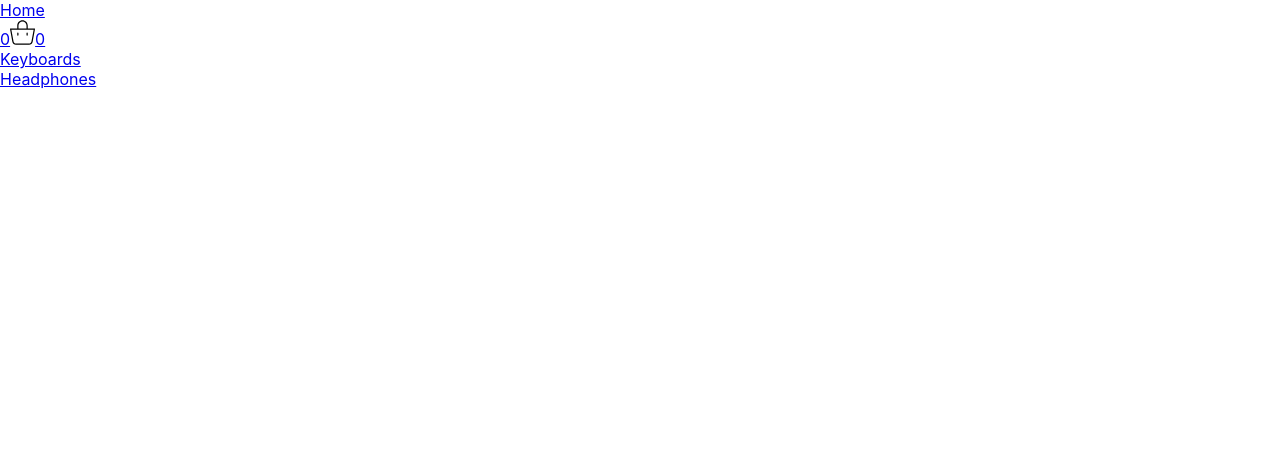
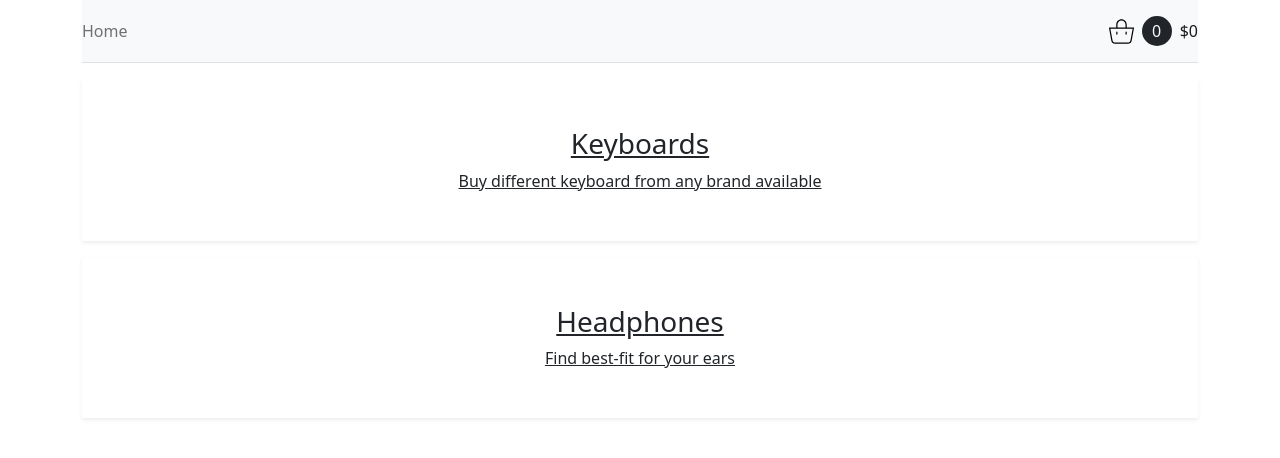
Before and after one commit to Chethanbm2721/e-commerce-app, a React (Create React App) app: page / in a window 1280 px wide. Shown: the top 458 px of the page. Built offline with nearby package versions, Linux system fonts and the light colour scheme.

Commit message:
styled the app with reactstrap

```diff
--- a/package.json
+++ b/package.json
@@ -6,11 +6,13 @@
     "@testing-library/jest-dom": "^5.14.1",
     "@testing-library/react": "^11.2.7",
     "@testing-library/user-event": "^12.8.3",
+    "bootstrap": "^5.1.1",
     "react": "^17.0.2",
     "react-dom": "^17.0.2",
     "react-router": "^5.2.1",
     "react-router-dom": "^5.3.0",
     "react-scripts": "4.0.3",
+    "reactstrap": "^8.10.0",
     "web-vitals": "^1.1.2"
   },
   "scripts": {
--- a/src/App.css
+++ b/src/App.css
@@ -11,3 +11,15 @@ code {
   font-family: source-code-pro, Menlo, Monaco, Consolas, 'Courier New',
     monospace;
 }
+
+@media screen and (min-width: 768px) {
+  .fixed-md {
+    position: fixed;
+  }
+}
+
+html,
+body,
+body > div {
+  background-color: var(--light);
+}
--- a/src/App.js
+++ b/src/App.js
@@ -1,15 +1,19 @@
 import React from 'react';
 import { Route, Switch } from 'react-router';
 import './App.css';
+import { Container } from 'reactstrap';
+import 'bootstrap/dist/css/bootstrap.min.css';
 import Navbar from './components/Navbar';
 import { CartProvider } from './lib/cart.context';
 import Category from './pages/Category';
 import Checkout from './pages/Checkout';
 import Home from './pages/Home';
 
+
 function App() {
   return (
     <CartProvider>
+      <Container>
     <Navbar />
     <Switch>
       <Route exact path="/">
@@ -24,6 +28,7 @@ function App() {
         <Checkout />
       </Route>
     </Switch>
+    </Container>
     </CartProvider>
   )
 }
--- a/src/components/FilterCheckbox.js
+++ b/src/components/FilterCheckbox.js
@@ -1,18 +1,19 @@
 import React from 'react'
+import { CustomInput } from 'reactstrap'
 
 const FilterCheckbox = ({id,name,checked,onChange,label}) => {
   return (
     <div>
-      <input
+      <CustomInput
       type="checkbox"
       id={id}
       name={name}
       checked={checked}
       onChange={onChange}
+      label={label}
       />
-      <label htmlFor={id}>{label}</label>
     </div>
   )
 }
 
-export default FilterCheckbox
+export default FilterCheckbox;
--- a/src/components/Navbar.js
+++ b/src/components/Navbar.js
@@ -1,5 +1,6 @@
 import React from 'react';
 import { Link } from 'react-router-dom';
+import { Navbar as BootstrapNavbar,Nav, NavbarText, NavItem, NavLink } from 'reactstrap';
 
 import { ReactComponent as CartSVG } from '../images/cart.svg';
 import { useCart } from '../lib/cart.context';
@@ -11,20 +12,33 @@ const Navbar = () => {
   const cartItemsTotal=cart.reduce((total,item)=>total+item.quantity,0)
   const cartPriceTotal=cart.reduce((total,item)=>total+item.price*item.quantity,0);
   return (
-    <div>
-      {LINKS.map(({ link, text }) => (
-        <div key={link}>
-          <Link to={link}>{text}</Link>
-        </div>
-      ))}
-      <div>
-        <Link to="/checkout">
-        {cartItemsTotal}
-        <CartSVG width={25} />
-        {cartPriceTotal}
+    <BootstrapNavbar color="light" light className="px-0 border-bottom mb-3">
+      <Nav className="mr-auto" navbar>
+        {LINKS.map(({ link, text }) => (
+          <NavItem key={link}>
+            <NavLink to={link} tag={Link}>
+              {text}
+            </NavLink>
+          </NavItem>
+        ))}
+      </Nav>
+      <NavbarText>
+        <Link
+          to="/checkout"
+          className="d-flex align-items-center"
+          style={{ textDecoration: 'none' }}
+        >
+          <CartSVG width={25} />
+          <div
+            className="circle bg-dark text-light rounded-circle d-flex justify-content-center align-items-center mx-2"
+            style={{ width: 30, height: 30 }}
+          >
+            {cartItemsTotal}
+          </div>
+          <div>${cartPriceTotal}</div>
         </Link>
-      </div>
-    </div>
+        </NavbarText>
+    </BootstrapNavbar>
   );
 };
 
--- a/src/components/Products.js
+++ b/src/components/Products.js
@@ -1,4 +1,5 @@
 import React, { useCallback } from 'react'
+import { Button, Card, CardBody, CardImg, CardSubtitle, CardText, CardTitle } from 'reactstrap';
 import { useCartDispatch } from '../lib/cart.context'
 
 const Products = ({products}) => {
@@ -17,26 +18,31 @@ dispatchCart({type:'ADD_ONE',id,price});
   }
 
    return products.map(({currency,delivery,inStock,name,price,thumbnail,...restOfProduct})=> (
-    <div key={restOfProduct.id}>
-      <img src={thumbnail} alt={name} width={50} />
+    <Card key={restOfProduct.id} className="mb-3">
+      <CardImg top-width="100%" src={thumbnail} alt={name} className="h-50" />
+      <CardBody className="font-weight">
+      <CardTitle className="h5">{name}</CardTitle>
 
-      <div>{name}</div>
+      <CardSubtitle className="h5 mb-2">
+        ${price}
+        </CardSubtitle>
 
-      <div>
-        {currency} {price}
-        </div>
+        {delivery && <CardText className="mb-1">Delivery available</CardText>}
+        <CardText className={inStock ? 'text-success' : 'text-danger'}>
 
-        <div>{inStock?'In stock':'Out of stock'}</div>
+        {inStock?'In stock':'Out of stock'}
+        </CardText>
 
-        {delivery && <div>Delivery available</div>}
 
-        <button
+        <Button
         type="button"
+        color="dark"
         disabled={!inStock}
         onClick={()=>handleAddToCart(restOfProduct.id,price,inStock)}>
           Add to cart
-        </button>
-    </div>
+        </Button>
+        </CardBody>
+    </Card>
   ))}
 
-export default Products
+export default Products;
--- a/src/pages/Category.js
+++ b/src/pages/Category.js
@@ -1,5 +1,6 @@
 import React, { useCallback, useState } from 'react'
 import { useParams } from 'react-router-dom';
+import { Col, Row } from 'reactstrap';
 import FilterCheckbox from '../components/FilterCheckbox';
 import Products from '../components/Products';
 import categories from '../db/categories.json'
@@ -43,9 +44,10 @@ const Category = ({category}) => {
    },[dispatchFilter]);
 
   return (
-    <div>
-      <div>
-        <h3>Filters</h3>
+    <Row>
+       <Col xs={12} md={6} className="position-relative">
+      <div className="fixed-md">
+      <h2 className="h3">Filters</h2>
       <FilterCheckbox
       id="delivery"
       name="delivery"
@@ -67,14 +69,18 @@ const Category = ({category}) => {
       onChange={OnCheckboxChange}
       label="Expensive (100+USD)"
       />
+      <div className="mt-">
+            Showing {filteredProducts.length} out of {products.length}
+          </div>
     </div>
-    <div>
-      <h3>{category.name}</h3>
+    </Col>
+    <Col xs={12} md={6} className="mt-3 mt-md-0">
+        <h1 className="h3">{category.name}</h1>
       <div>
         <Products products={filteredProducts} />
       </div>
-    </div>
-    </div>
+    </Col>
+    </Row>
   )
 }
 
--- a/src/pages/Checkout.js
+++ b/src/pages/Checkout.js
@@ -1,4 +1,5 @@
 import React, { useCallback, useState } from 'react'
+import { Button, ButtonGroup, Table } from 'reactstrap';
 import { useCart, useCartDispatch } from '../lib/cart.context'
 import PRODUCTS from '../db/products.json'
 
@@ -18,6 +19,11 @@ const Checkout = () => {
 
  const checkoutItems=getComputedCheckoutItems(products,cart);
 
+ const cartPriceTotal = checkoutItems.reduce(
+  (total, item) => total + item.price * item.quantity,
+  0
+);
+
 const handleAdd=useCallback(id=>{
   dispatchCart({type:'ADD_ONE',id})
 },[dispatchCart]);
@@ -32,27 +38,78 @@ const handleRemove=useCallback(id=>{
 
 return (
   <div>
-    {checkoutItems.map(el=>(
-      <div key={el.id}>
-        <img src={el.thumbnail} alt={el.name} width={30} />
-        <span>{el.name}</span>
-        <span>
-          | {el.currency} {el.price}
-        </span>
-        <span> | </span>
-        <button type="button" onClick={()=>handleRemoveOne(el.id)}>
-          -
-        </button>
-        <span>{el.quantity}</span>
-        <button type="button" onClick={()=>handleAdd(el.id)}>
-          +
-        </button>
-        <span> | </span>
-        <button type="button" onClick={()=>handleRemove(el.id)}>
-          X
-        </button>
+     <h1 className="h3 mb-4">Checkout</h1>
+      <div className="bg-white p-4 shadow-sm rounded-lg">
+        <Table responsive>
+          <thead>
+            <tr>
+              <th style={{ borderTop: 0 }}> </th>
+              <th style={{ borderTop: 0 }}>Name</th>
+              <th style={{ borderTop: 0 }}>Price</th>
+              <th style={{ borderTop: 0 }}>Quantity</th>
+              <th style={{ borderTop: 0 }}> </th>
+            </tr>
+          </thead>
+          <tbody>
+            {checkoutItems.map(el => (
+              <tr key={el.id} className="">
+                <td>
+                  <img
+                    src={el.thumbnail}
+                    alt={el.name}
+                    style={{ width: 50, height: 'auto' }}
+                  />
+                </td>
+                <td className="font-weight-bold align-middle text-nowrap">
+                  {el.name}
+                </td>
+                <td className="font-weight-bold align-middle">${el.price}</td>
+                <td className="font-weight-bold align-middle">
+                  <ButtonGroup>
+                    <Button
+                      size="sm"
+                      type="button"
+                      onClick={() => handleRemoveOne(el.id)}
+                    >
+                      -
+                    </Button>
+                    <Button disabled style={{ width: 45 }}>
+                      {el.quantity}
+                    </Button>
+                    <Button
+                      size="sm"
+                      type="button"
+                      onClick={() => handleAdd(el.id)}
+                    >
+                      +
+                    </Button>
+                  </ButtonGroup>
+                </td>
+                <td className="font-weight-bold align-middle">
+                  <Button
+                    color="dark"
+                    className="rounded-circle d-flex justify-content-center align-content-center"
+                    style={{
+                      width: 30,
+                      height: 30,
+                      lineHeight: 0.6,
+                      fontSize: 20,
+                    }}
+                    type="button"
+                    onClick={() => handleRemove(el.id)}
+                  >
+                    &times;
+                  </Button>
+                </td>
+              </tr>
+            ))}
+          </tbody>
+        </Table>
+        <hr />
+        <div className="text-right">
+          <div className="h3">Total ${cartPriceTotal}</div>
       </div>
-    ))}
+  </div>
   </div>
 )
 }
--- a/src/pages/Home.js
+++ b/src/pages/Home.js
@@ -1,19 +1,25 @@
 import React from 'react'
 import { Link } from 'react-router-dom'
+import { Col, Container, Row } from 'reactstrap'
 import categories from '../db/categories.json'
 
 const Home = () => {
   return (
-    <div>
-    <div>
+    <Container>
+      <Row>
       {categories.map(c=> (
-        <div key={c.id}>
-          <Link to={`/category/${c.id}`}>{c.name}</Link>
-
-        </div>
+        <Col
+        tag={Link}
+        key={c.id}
+        to={`/category/${c.id}`}
+        className="text-dark mb-3 bg-white py-5 shadow-sm rounded-lg flex-fill text-center"
+      >
+        <h2 className="h3">{c.name}</h2>
+        <div>{c.description}</div>
+      </Col>
       ))}
-    </div>
-    </div>
+    </Row>
+    </Container>
   )
 }
 
```
Also changed, not shown: 1 other file (tests, documents, lock files or other folders).
